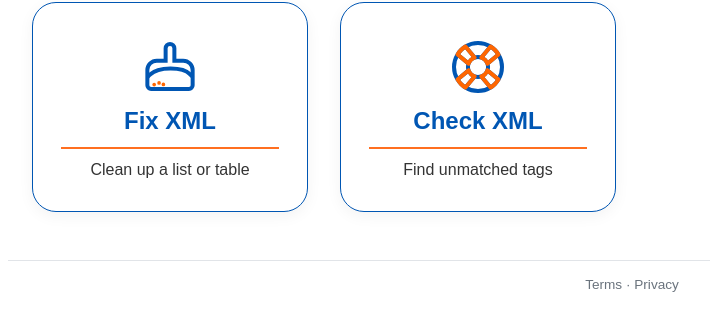
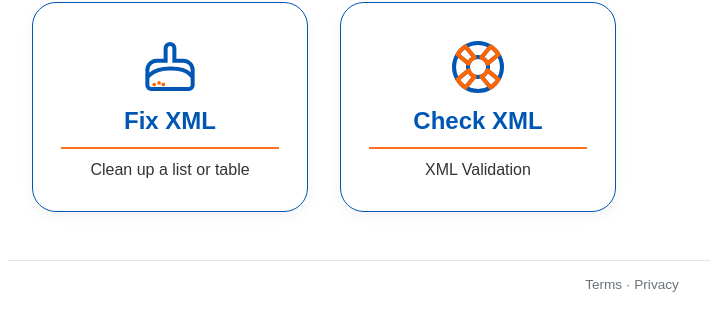
Before and after one commit to airbornedan/pdfxml, a Flask app: page / in a window 1280 px wide. Shown: the part 402-733 px from the top of the page, without its empty margins (8-718 px from the left). Run offline with Flask 3, Linux system fonts and the light colour scheme; parts of the project's set-up code (start-up, migrations or seed data) failed here and were passed over; some libraries are stand-ins or nearby versions.

Commit message:
Reword Check XML card subtitle to 'XML Validation'

```diff
--- a/templates/index.html
+++ b/templates/index.html
@@ -37,7 +37,7 @@
 			<img class="card-icon" src="{{ url_for('static', filename='images/discombobulate.svg') }}" alt="">
 			<span class="card-title">Check XML</span>
 			<hr class="card-divider">
-			<span class="card-desc">Find unmatched tags</span>
+			<span class="card-desc">XML Validation</span>
 		</a>
 		{% if trusted_network %}
 		<a href="{{ url_for('pages.troubleshooting') }}" class="card">
```
